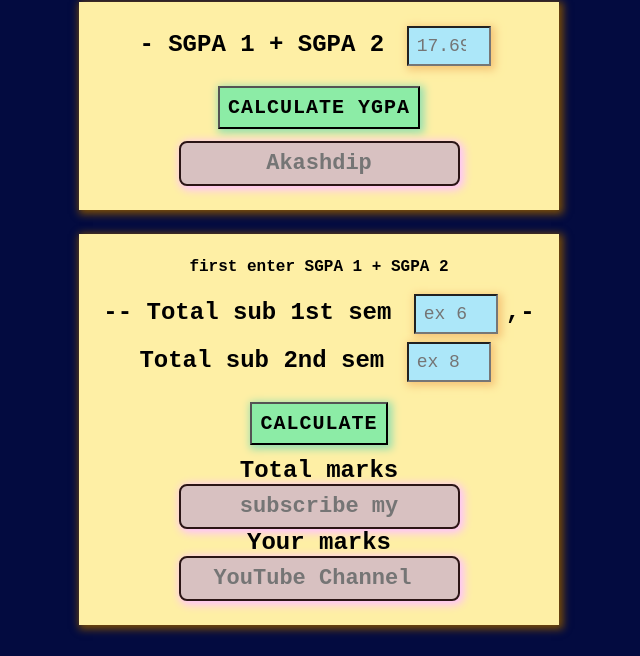
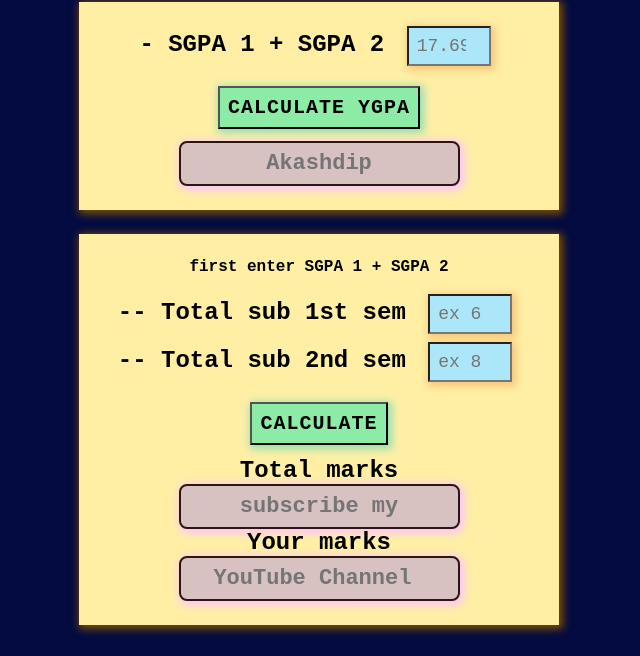
Before and after one commit to akashdip2001/ygpa-to-percentage-calculator, a plain HTML site: page index.html in a window 1280 px wide. Shown: the part 95-751 px from the top of the page, without its empty margins (321-961 px from the left). Drawn offline with Linux system fonts and the light colour scheme.

Commit message:
Update index.html

```diff
--- a/index.html
+++ b/index.html
@@ -34,10 +34,8 @@
         <h4> first enter SGPA 1 + SGPA 2</h4>
       <br>
         <!-- Defines a field for entering a number -->
-        <h2>-- Total sub 1st sem <input type="number" id="sub1" placeholder="ex 6" />,-
-            Total sub 2nd sem
-            <input type="number" id="sub2" placeholder="ex 8" />
-        </h2>
+        <h2>-- Total sub 1st sem <input type="number" id="sub1" placeholder="ex 6" /></h2>
+        <h2>-- Total sub 2nd sem <input type="number" id="sub2" placeholder="ex 8" /></h2>
 
         <!-- onclick event is to call the function
             when user click on the button -->
```
